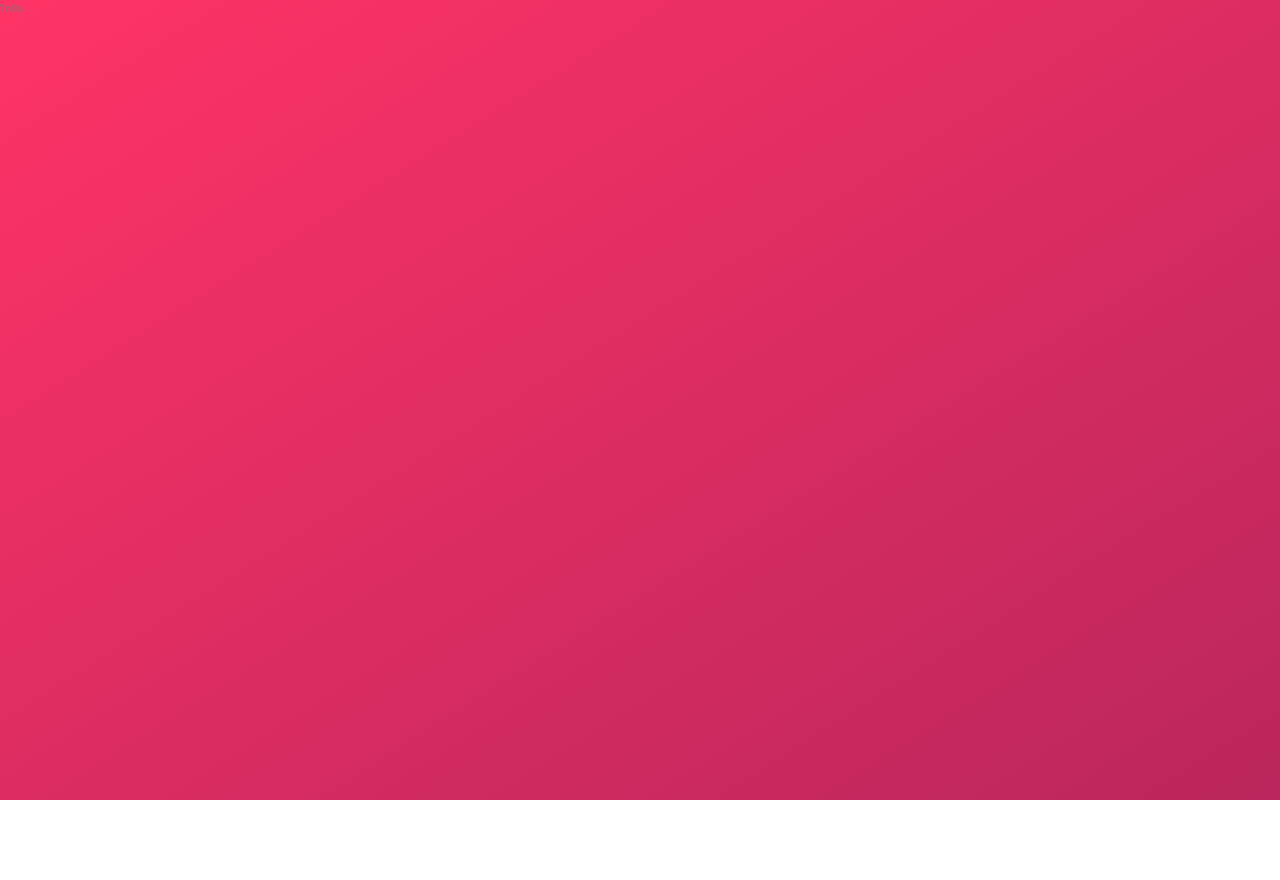
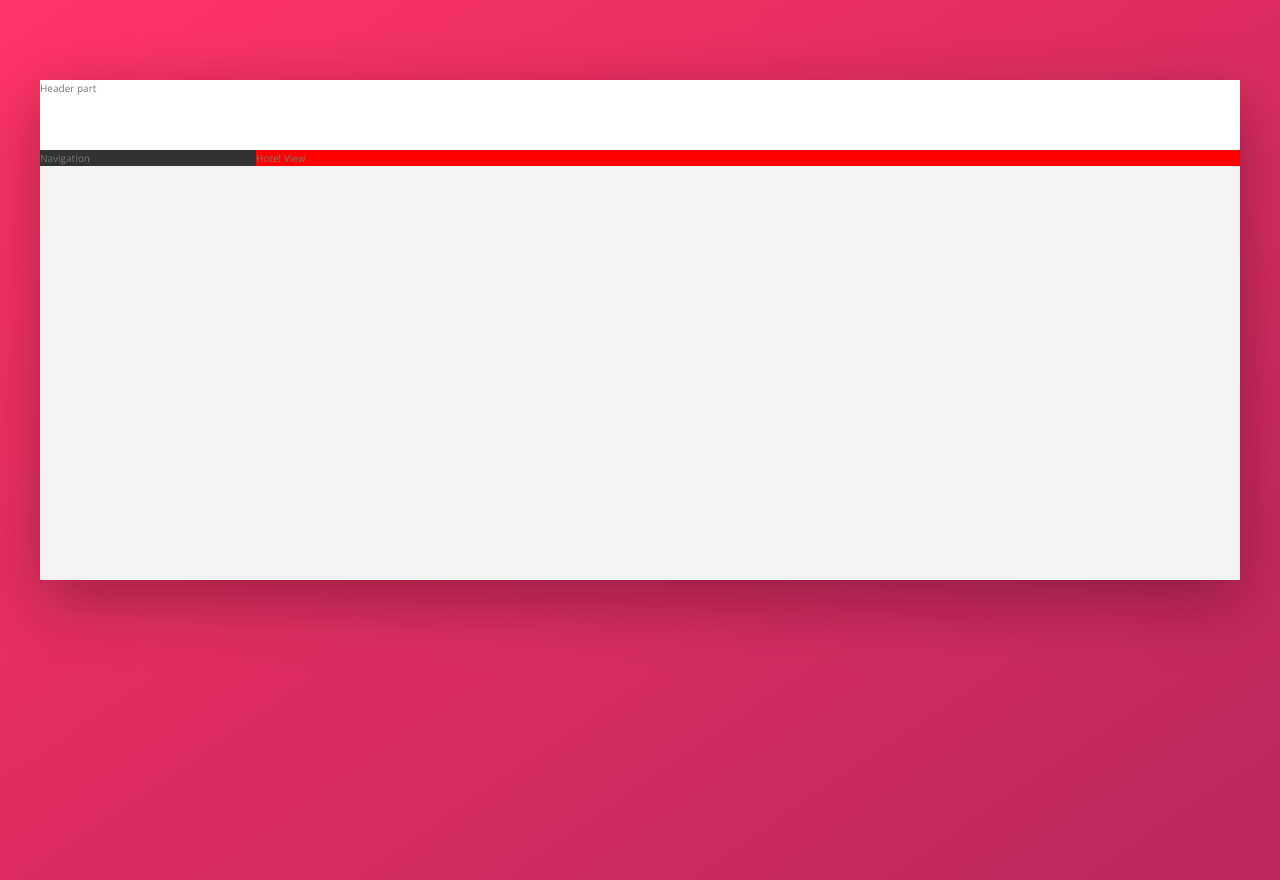
Before and after one commit to devpato/Trillo, a website: page index.html in a window 1280 px wide. Before the commit the page ends 800 px from the top, so only its background shows below. Drawn offline with nearby package versions, Linux system fonts and the light colour scheme.

Commit message:
main layout created

```diff
--- a/index.html
+++ b/index.html
@@ -13,7 +13,19 @@
 </head>
 
 <body>
-    Trillo
+    <div class="container">
+        <header class="header">
+            Header part
+        </header>
+        <div class="content">
+            <nav class="sidebar">
+                Navigation
+            </nav>
+            <main class="hotel-view">
+                Hotel View
+            </main>
+        </div>
+    </div>
 </body>
 
 </html>
--- a/sass/_base.scss
+++ b/sass/_base.scss
@@ -0,0 +1,58 @@
+// COLORS
+// Primary: #eb2f64
+// Primary light: #FF3366
+// Primary dark: #BA265D
+
+// Grey light 1: #faf9f9
+// Grey light 2: #f4f2f2
+// Grey light 3: #f0eeee
+// Grey light 4: #ccc
+
+// Grey dark 1: #333
+// Grey dark 2: #777
+// Grey dark 3: #999
+
+:root {
+  --color-primary: #eb2f64;
+  --color-primary-light: #ff3366;
+  --color-primary-dark: #ba265d;
+  --grey-light-1: #faf9f9;
+  --grey-light-2: #f4f2f2;
+  --grey-light-3: #f0eeee;
+  --grey-light-4: #f0eeee;
+  --grey-dark-1: #333;
+  --grey-dark-2: #777;
+  --grey-dark-3: #999;
+
+  --shadow-dark: 0 2rem 6rem rgba(0, 0, 0, 0.3);
+}
+
+* {
+  margin: 0;
+  padding: 0;
+}
+
+*,
+*::before,
+*::after {
+  box-sizing: inherit;
+}
+
+html {
+  box-sizing: border-box;
+  font-size: 62.5%; //1 rem = 10px
+}
+
+body {
+  font-family: "Open Sans", sans-serif;
+  font-weight: 400;
+  line-height: 1.6em;
+  color: var(--grey-dark-2);
+  background-image: linear-gradient(
+    to right bottom,
+    var(--color-primary-light),
+    var(--color-primary-dark)
+  );
+  background-repeat: no-repeat;
+  min-height: 100vh;
+}
--- a/sass/_components.scss
+++ /dev/null
@@ -1,3 +0,0 @@
-@import "base";
-@import "layout";
-@import "components";
--- a/sass/_layout.scss
+++ b/sass/_layout.scss
@@ -0,0 +1,27 @@
+.container {
+  max-width: 120rem;
+  margin: 8rem auto;
+  background-color: var(--grey-light-2);
+  box-shadow: var(--shadow-dark);
+  min-height: 50rem;
+}
+
+.header {
+  height: 7rem;
+  background-color: #fff;
+  border-bottom: var(--grey-light-2);
+}
+
+.content {
+  display: flex;
+}
+
+.sidebar {
+  background-color: var(--grey-dark-1);
+  flex: 0 0 18%;
+}
+
+.hotel-view {
+  background-color: red;
+  flex: 1;
+}
--- a/sass/main.scss
+++ b/sass/main.scss
@@ -1,56 +1,3 @@
-// COLORS
-// Primary: #eb2f64
-// Primary light: #FF3366
-// Primary dark: #BA265D
-
-// Grey light 1: #faf9f9
-// Grey light 2: #f4f2f2
-// Grey light 3: #f0eeee
-// Grey light 4: #ccc
-
-// Grey dark 1: #333
-// Grey dark 2: #777
-// Grey dark 3: #999
-
-:root {
-  --color-primary: #eb2f64;
-  --color-primary-light: #ff3366;
-  --color-primary-dark: #ba265d;
-  --grey-light-1: #faf9f9;
-  --grey-light-2: #f4f2f2;
-  --grey-light-3: #f0eeee;
-  --grey-light-4: #f0eeee;
-  --grey-dark-1: #333;
-  --grey-dark-2: #777;
-  --grey-dark-3: #999;
-}
-
-* {
-  margin: 0;
-  padding: 0;
-}
-
-*,
-*::before,
-*::after {
-  box-sizing: inherit;
-}
-
-html {
-  box-sizing: border-box;
-  font-size: 62.5%; //1 rem = 10px
-}
-
-body {
-  font-family: "Open Sans", sans-serif;
-  font-weight: 400;
-  line-height: 1.6em;
-  color: var(--grey-dark-2);
-  background-image: linear-gradient(
-    to right bottom,
-    var(--color-primary-light),
-    var(--color-primary-dark)
-  );
-  background-repeat: no-repeat;
-  min-height: 100vh;
-}
+@import "base";
+@import "layout";
+@import "components";
```
Also changed, not shown: css/style.css.
